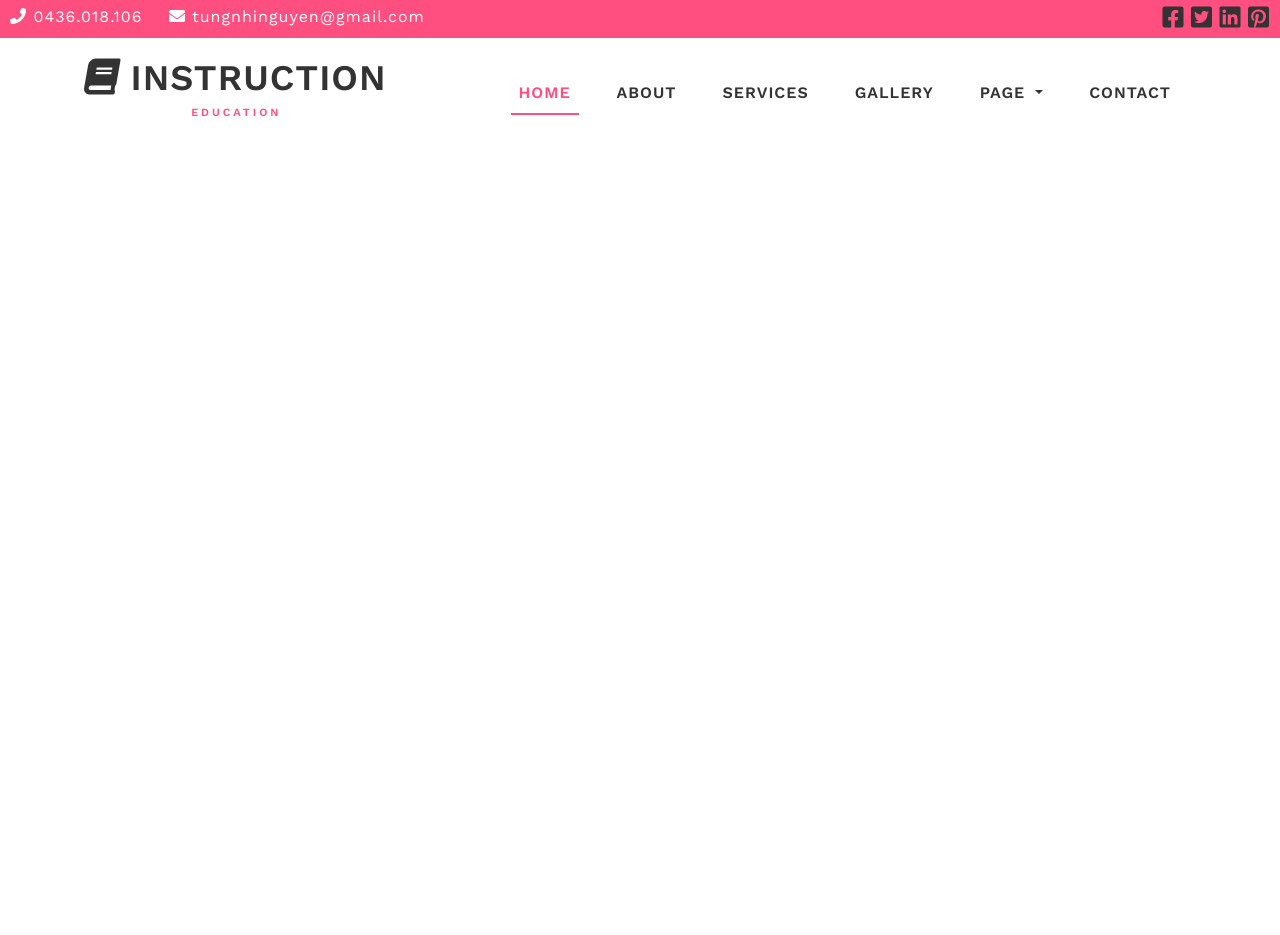
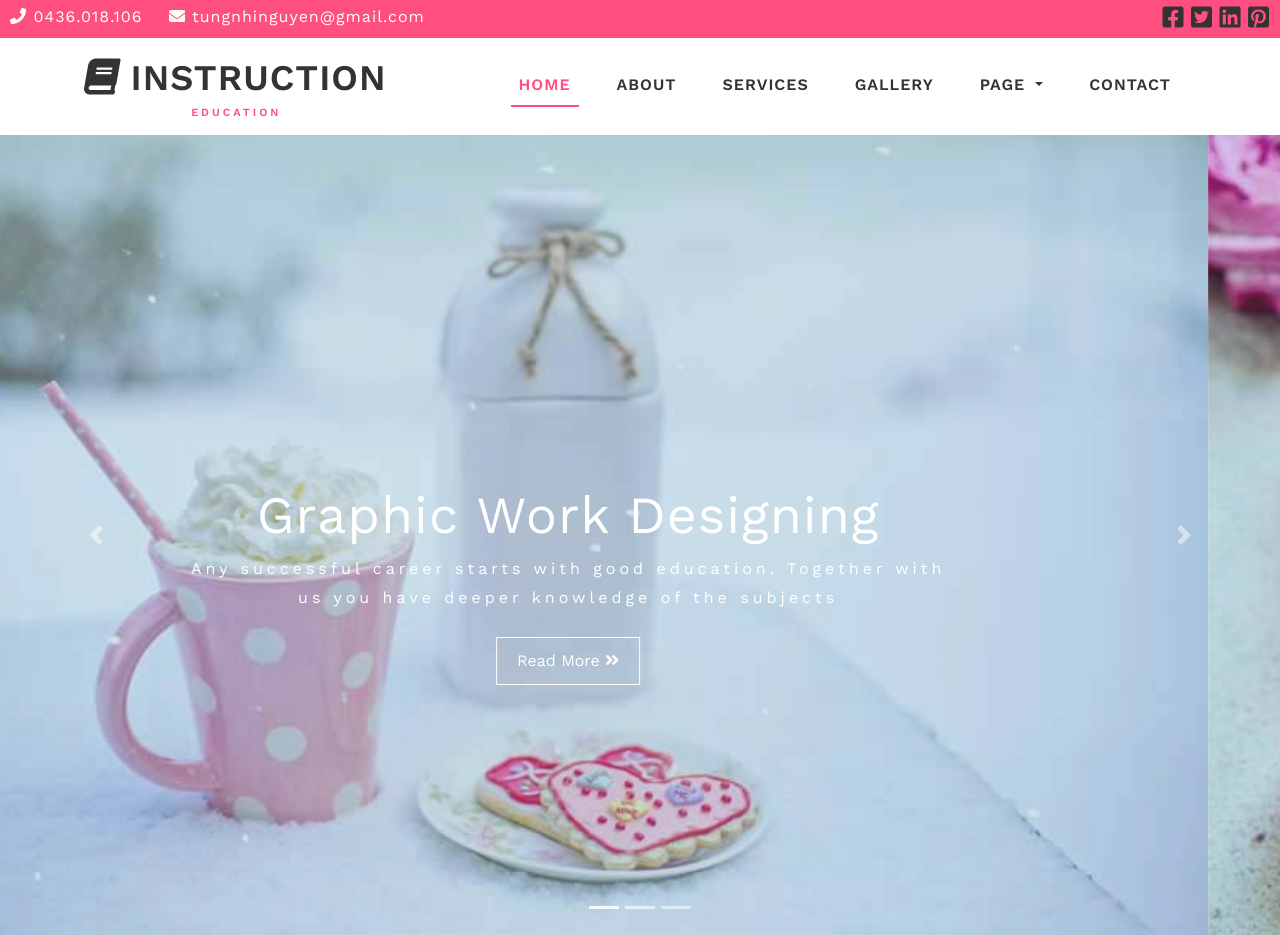
Before and after one commit to tony-sn/Bootstrap4, a website: page index.html in a window 1280 px wide. Before the commit the page ends 800 px from the top, so only its background shows below. Drawn offline with nearby package versions, Linux system fonts and the light colour scheme.

Commit message:
update carousel

```diff
--- a/index.html
+++ b/index.html
@@ -48,7 +48,7 @@
         <p>
           <i class="fa fa-book"></i> INSTRUCTION
         </p>
-        <P>
+        <P class="mb-0">
           EDUCATION
         </P>
       </a>
@@ -88,7 +88,57 @@
   </header>
 
   <!-- CAROUSEL -->
-  <section class="myCarousel"></section>
+  <section class="myCarousel">
+    <div id="myCarousel" class="carousel slide" data-ride="carousel">
+      <ol class="carousel-indicators">
+        <li data-target="#myCarousel" data-slide-to="0" class="active"></li>
+        <li data-target="#myCarousel" data-slide-to="1"></li>
+        <li data-target="#myCarousel" data-slide-to="2"></li>
+      </ol>
+      <div class="carousel-inner">
+        <div class="carousel-item active">
+          <div class="carousel-overlay"></div>
+          <img class="d-block w-100" src="./img/ab1.jpg" alt="First slide">
+          <div class="container carousel-caption d-none d-md-block">
+            <h1>Graphic Work Designing</h1>
+            <p>Any successful career starts with good education. Together with us you have deeper knowledge of the
+              subjects</p>
+            <button class="btn myBtn">Read More <i class="fa fa-angle-double-right"></i></button>
+
+          </div>
+        </div>
+        <div class="carousel-item">
+          <div class="carousel-overlay"></div>
+          <img class="d-block w-100" src="./img/ab4.jpg" alt="Second slide">
+          <div class="container carousel-caption d-none d-md-block">
+            <h1>Financial Analyst</h1>
+            <p>Any successful career starts with good education. Together with us you have deeper knowledge of the
+              subjects</p>
+            <button class="btn myBtn">Read More <i class="fa fa-angle-double-right"></i></button>
+          </div>
+        </div>
+        <div class="carousel-item">
+          <div class="carousel-overlay"></div>
+          <img class="d-block w-100" src="./img/cc1.jpg" alt="Third slide">
+          <div class="container carousel-caption d-none d-md-block">
+            <h1>Digital Marketing Course</h1>
+            <p>Any successful career starts with good education. Together with us you have deeper knowledge of the
+              subjects</p>
+            <button class="btn myBtn">Read More <i class="fa fa-angle-double-right"></i></button>
+
+          </div>
+        </div>
+      </div>
+      <a class="carousel-control-prev" href="#myCarousel" role="button" data-slide="prev">
+        <span class="carousel-control-prev-icon" aria-hidden="true"></span>
+        <span class="sr-only">Previous</span>
+      </a>
+      <a class="carousel-control-next" href="#myCarousel" role="button" data-slide="next">
+        <span class="carousel-control-next-icon" aria-hidden="true"></span>
+        <span class="sr-only">Next</span>
+      </a>
+    </div>
+  </section>
 
   <!-- WELCOME -->
   <section class="welcome"></section>
--- a/sass/Components/_button.scss
+++ b/sass/Components/_button.scss
@@ -0,0 +1,13 @@
+.myBtn {
+    padding: $pd-1 + 1 $pd-2;
+    color: $color-white-0;
+    border: 1px solid $color-white-0;
+    border-radius: 0;
+    transition: 0.5s all;
+    &:hover {
+        color: $color-white-0;
+        background-color: $color-pink-0;
+
+        border-color: $color-pink-0;
+    }
+}
--- a/sass/Helpers/_variables.scss
+++ b/sass/Helpers/_variables.scss
@@ -6,19 +6,27 @@ $color-white-0: #fff;
 $color-black-0: #333;
 $color-black-1: rgba(0, 0, 0, 0.6);
 
+$color-overlay-0: rgba(48, 132, 163, 0.2);
+
 //* padding
 $pd-0: 5px;
 $pd-1: 10px;
+$pd-2: 20px;
 
 //* margin
 $mg-0: 15px;
+$mg-1: 25px;
 
 //* font-size
 $fs-0: 11px;
 $fs-1: 16px;
 $fs-2: 36px;
+$fs-3: 52px;
 
 //* font-weight
 $fw-0: normal;
 $fw-1: 600;
 $fw-2: 700;
+
+//* letter spacing
+$ls-0: 4px;
--- /dev/null
+++ b/sass/Layouts/_carousel.scss
@@ -0,0 +1,32 @@
+#myCarousel {
+    .carousel-item {
+        .carousel-overlay {
+            position: absolute;
+            top: 0;
+            left: 0;
+            width: 100%;
+            height: 100%;
+            background-color: $color-overlay-0;
+        }
+        .carousel-caption {
+            top: 60%;
+            left: 50%;
+
+            transform: translate(-50%, -50%);
+            h1 {
+                font-size: $fs-3;
+            }
+            p {
+                letter-spacing: $ls-0;
+                line-height: 1.8rem;
+
+                width: 70%;
+                margin: 0 auto;
+
+                margin-bottom: $mg-1;
+
+                font-weight: 300;
+            }
+        }
+    }
+}
--- a/sass/main.scss
+++ b/sass/main.scss
@@ -9,6 +9,7 @@
 //*Layouts
 @import "./Layouts/header";
 @import "./Layouts/footer";
+@import "./Layouts/carousel";
 
 //*Components
 @import "./Components/button";
```
Also changed, not shown: css/main.css, 1 other file.
